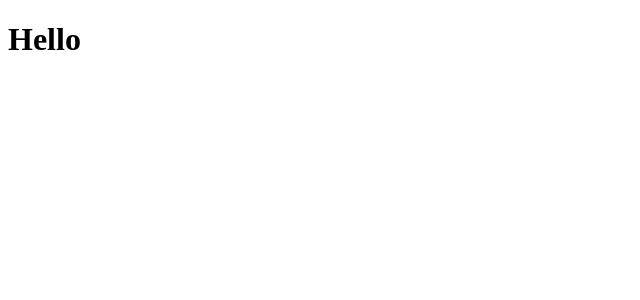
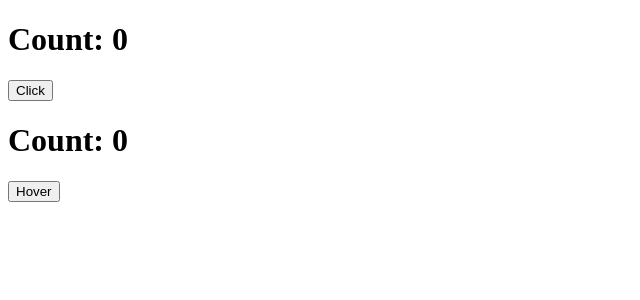
Before and after one commit to BDDesigner/react-hook, a React (Create React App) app: page / in a window 1280 px wide. Shown: the top 300 px of the page, without its empty margins (0-640 px from the left). Built offline with nearby package versions, Linux system fonts and the light colour scheme.

Commit message:
render-props push

```diff
--- a/src/components/App.js
+++ b/src/components/App.js
@@ -1,9 +1,14 @@
 import React from 'react';
+import ClickCounter from './ClickCounter';
+import Counter from './Counter';
+import HoverCounter from './HoverCounter';
+
 
 function App() {
   return (
     <div>
-      <h1>Hello</h1>
+      <Counter render={(count, incrementCount) => <ClickCounter count={count} incrementCount={incrementCount} />} />
+      <Counter render={(count, incrementCount) => <HoverCounter count={count} incrementCount={incrementCount} />} />
     </div>
   );
 }
--- /dev/null
+++ b/src/components/ClickCounter.js
@@ -0,0 +1,12 @@
+import React from 'react'
+
+function ClickCounter({count, incrementCount}) {
+    return (
+        <div>
+            <h1>Count: {count}</h1>
+            <button type="button" onClick={incrementCount}>Click</button>
+        </div>
+    )
+}
+
+export default ClickCounter
--- /dev/null
+++ b/src/components/Counter.js
@@ -0,0 +1,14 @@
+import { useState } from 'react';
+
+function Counter({render}) {
+    const [count, setCount] = useState(0);
+
+    const incrementCount = () => {
+        setCount(count+1);
+    }
+    return (
+        render(count, incrementCount)
+    )
+}
+
+export default Counter
--- /dev/null
+++ b/src/components/HoverCounter.js
@@ -0,0 +1,12 @@
+import React from 'react'
+
+function HoverCounter({count, incrementCount}) {
+    return (
+        <div>
+            <h1>Count: {count}</h1>
+            <button type="button" onMouseOver={incrementCount}>Hover</button>
+        </div>
+    )
+}
+
+export default HoverCounter
--- /dev/null
+++ b/src/components/User.js
@@ -0,0 +1,6 @@
+
+function User({render}) {
+    return render(true);
+}
+
+export default User
```
